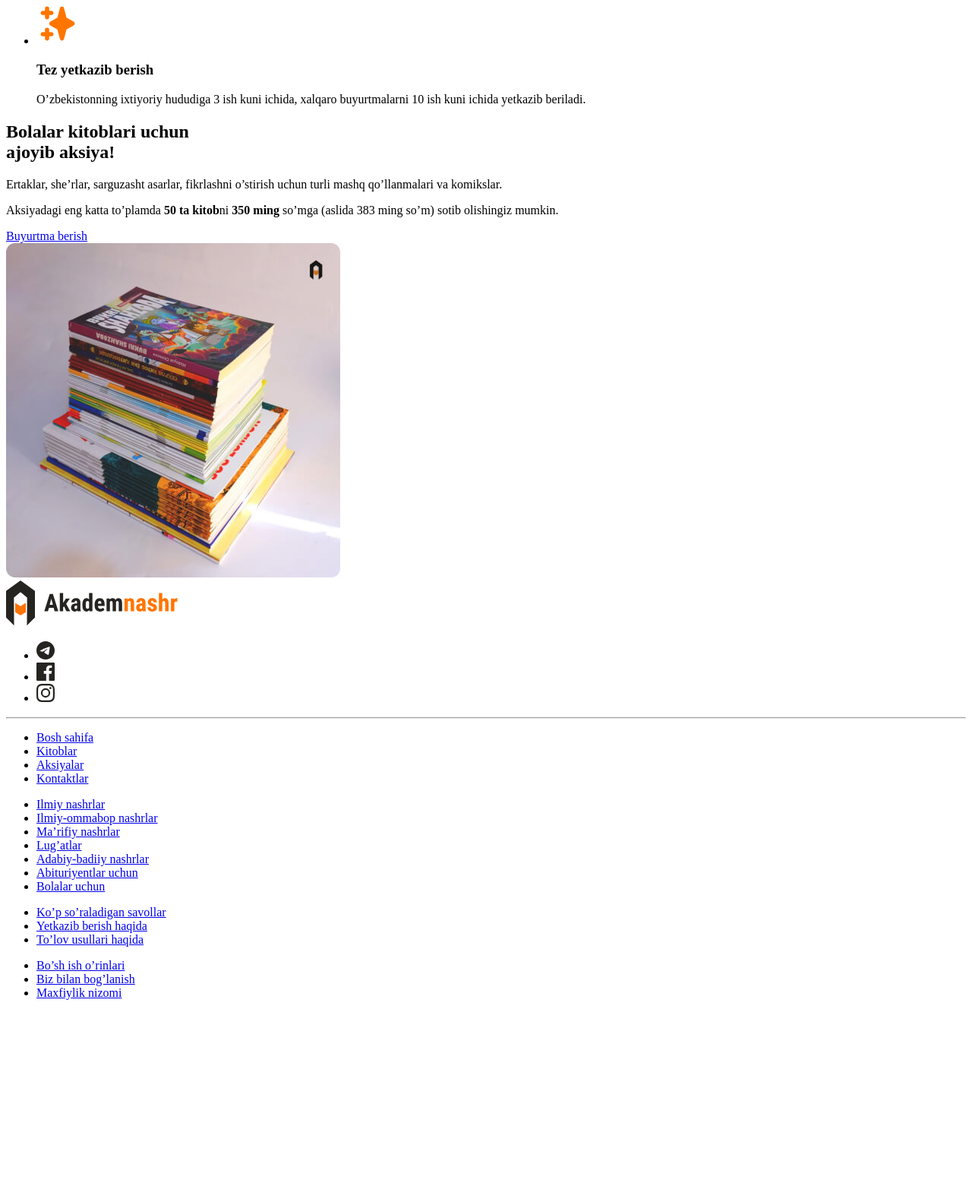
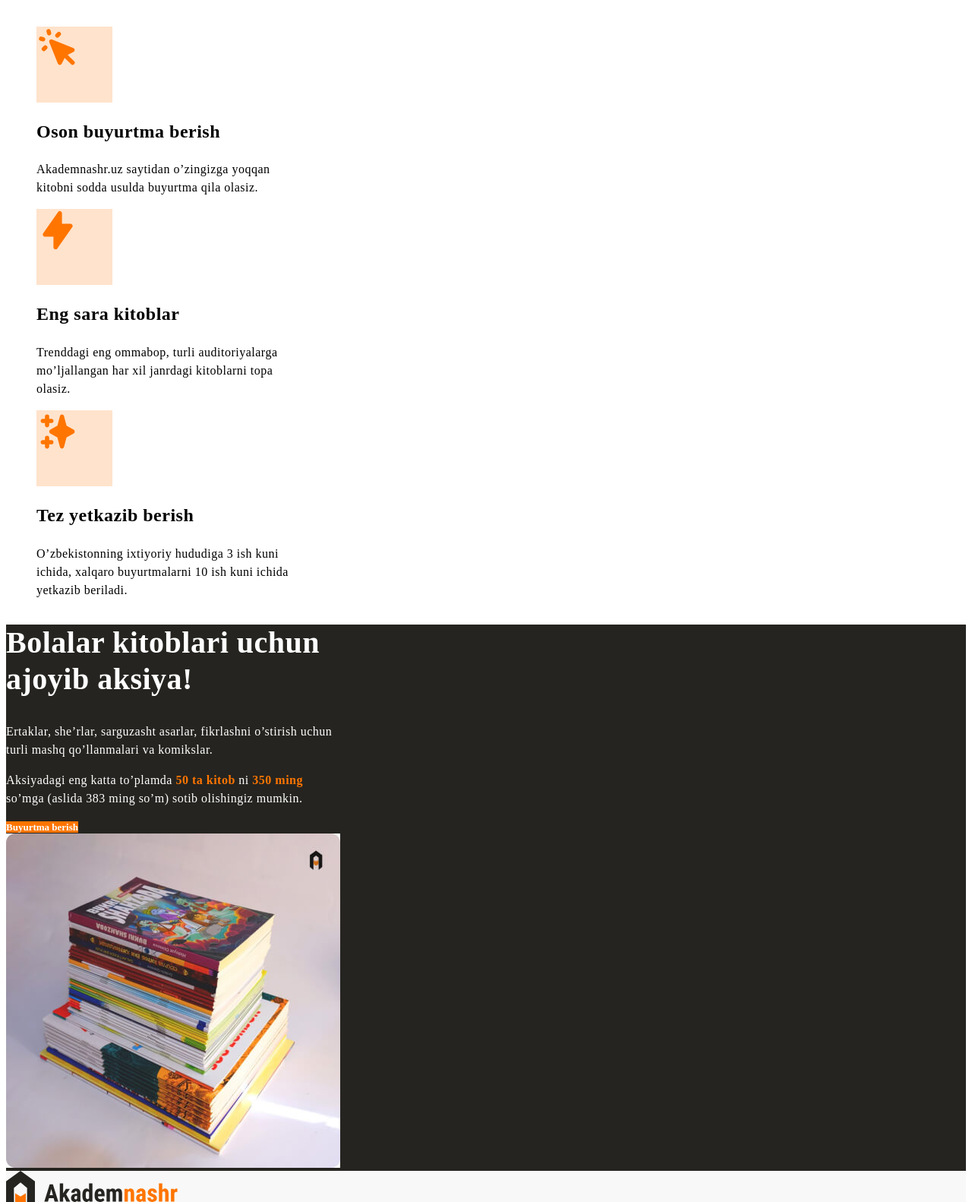
Before and after one commit to salohiddin1999/akademnashr-promo-site, a plain HTML site: page index.html in a window 1280 px wide. Shown: the part 1218-2800 px from the top of the page at 76% size. Before the commit the page ends 2550 px from the top, so only its background shows below. Drawn offline with Linux system fonts and the light colour scheme.

Commit message:
Add color, text, size and list styles

```diff
--- /dev/null
+++ b/css/styles.css
@@ -0,0 +1,160 @@
+.site-header {
+  background-color: #fff
+}
+
+.sitenav-list{
+list-style: none;
+}
+
+.sitenav-link{
+  font-weight: 500;
+  font-size: 13px;
+  line-height: 15px;
+  letter-spacing: 1px;
+  text-transform: uppercase;
+  text-decoration: none;
+  color: #000;
+}
+.main-link{
+  font-weight: bold;
+  font-size: 13px;
+  line-height: 15px;
+  background-color: #ff7500;
+  color: #fff;
+  text-decoration: none;
+}
+
+.hero{
+  background-color: #252420;
+  color: #fff;
+}
+
+.hero-content{
+width: 387px;
+}
+
+.hero-line{
+  width: 80px;
+  height: 3px;
+  background-color: #ff7500;
+  }
+
+.hero-heading{
+font-size: 40px;
+font-weight: bold;
+line-height: 120%;
+letter-spacing: 0.5px;
+
+}
+
+.hero-text{
+  font-size: 16px;
+  font-weight: normal;
+  line-height: 150%;
+  letter-spacing: 0.5px;
+}
+
+
+.hero-img{
+  width: 510px;
+  height: 510px;
+}
+.features{
+background-color: #fff;
+color: #000;
+}
+
+.features-line{
+width: 80px;
+height: 3px;
+background-color: #ff7500;
+}
+
+.features-heading{
+font-size: 72px;
+font-weight: bold;
+line-height: 120%;
+letter-spacing: 0.5px;
+color: #000;
+}
+
+.features-icon-wrapper{
+width: 100px;
+height: 100px;
+background-color: rgba(255, 117, 0, 0.2);
+}
+
+.features-title{
+font-size: 24px;
+font-weight: bold;
+line-height: 120%;
+letter-spacing: 0.5px;
+}
+
+.features-info{
+font-size: 16px;
+font-weight: normal;
+line-height: 150%;
+letter-spacing: 0.5px;
+}
+
+.features-block{
+width: 340px;
+list-style: none;
+}
+.promo{
+  background-color: #252420;
+  color: #fff;
+}
+
+.promo-content{
+width: 440px;
+}
+
+.promo-heading{
+font-size: 40px;
+font-weight: bold;
+line-height: 120%;
+letter-spacing: 0.5px;
+}
+
+.promo-text{
+font-size: 16px;
+font-weight: normal;
+line-height: 150%;
+letter-spacing: 0.5px;
+}
+
+.promo-highlight{
+color: #ff7500;
+}
+
+.promo-img{
+  width: 440px;
+  height: 440px;
+  object-fit: cover;
+}
+
+.site-footer{
+  background-color: #f8f8f8;
+}
+
+.site-footer ul{
+  list-style: none;
+}
+
+.site-footer-divider{
+  height: 2px;
+  background-color: rgba(37, 36, 32, 0.5);
+}
+
+.site-footer-links{
+  width: 224px;
+}
+
+.site-footer-links a{
+font-size: 16px;
+line-height: 19px;
+color: #252420;
+text-decoration: none;
+}
--- a/index.html
+++ b/index.html
@@ -4,89 +4,93 @@
   <meta charset="UTF-8">
   <meta http-equiv="X-UA-Compatible" content="IE=edge">
   <meta name="viewport" content="width=device-width, initial-scale=1.0">
+  <link rel="stylesheet" href="css/styles.css">
   <title>Akademnashr</title>
 </head>
 <body>
 
 <!-- Site Header  -->
 
-  <header>
+  <header class="site-header">
     <a href="index.html">
     <img src="/img/logo.svg" alt="Akademnashr logo" width="227" height="60">
     </a>
       <nav>
-        <ul>
-          <li><a href="#">Bosh sahifa</a></li>
-          <li><a href="#">Kitoblar</a></li>
-          <li><a href="#">Aksiyalar</a></li>
+        <ul class="sitenav-list">
+          <li><a class="sitenav-link" href="#">Bosh sahifa</a></li>
+          <li><a class="sitenav-link" href="#">Kitoblar</a></li>
+          <li><a class="sitenav-link" href="#">Aksiyalar</a></li>
         </ul>
       </nav>
-    <a href="#">Ro'yxatdan o'tish</a>
+    <a class="main-link" href="#">Ro'yxatdan o'tish</a>
   </header>
 
 <!-- Hero  -->
 <main>
-    <section>
-      <div>
-        <hr>
-        <h2>Python dasturlash tili</h2>
-        <p>Dasturlash asoslariga oid o‘zbek tilidagi ilk eng mukammal qo‘llanma. Kitobning har bir bo‘limi uchun maxsus video darslar yozilgan bo‘lib, ularga kitobda ko‘rsatilgan QR kod orqali o‘tish mumkin.</p>
-        <a href="#">Buyurtma berish</a>
+    <section class="hero">
+      <div class="hero-content">
+        <hr class="hero-line">
+        <h2 class="hero-heading">Python dasturlash tili</h2>
+        <p class="hero-text">Dasturlash asoslariga oid o‘zbek tilidagi ilk eng mukammal qo‘llanma. Kitobning har bir bo‘limi uchun maxsus video darslar yozilgan bo‘lib, ularga kitobda ko‘rsatilgan QR kod orqali o‘tish mumkin.</p>
+        <a class="main-link" href="#">Buyurtma berish</a>
       </div>
 
-      <img src="img/python-book.jpg" alt=" Python kitob" width="510" height="510" srcset="img/python-book.jpg 1x, img/python-book@2x.jpg 2x" >
+      <img class="hero-img" src="img/python-book.jpg" alt=" Python kitob" width="510" height="510" srcset="img/python-book.jpg 1x, img/python-book@2x.jpg 2x" >
 
     </section>
 
   <!--  FEATURES   -->
-<section>
+<section class="features">
 
-      <hr>
+      <hr class="features-line">
 
-      <h2>Nega aynan Akademnashr?</h2>
+      <h2 class="features-heading">Nega aynan <br> Akademnashr?</h2>
 
         <ul>
-          <li>
+          <li class="features-block">
 
-            <img src="/img/icon-cursor-click.svg" alt="" width="56" height="56">
+      <div class="features-icon-wrapper"><img src="/img/icon-cursor-click.svg" alt="" width="56" height="56">
+            </div>
 
-            <h3>Oson buyurtma berish</h3>
-            <p>Akademnashr.uz saytidan o’zingizga yoqqan kitobni sodda usulda buyurtma qila olasiz.</p>
+            <h3 class="features-title">Oson buyurtma berish</h3>
+            <p class="features-info">Akademnashr.uz saytidan o’zingizga yoqqan kitobni sodda usulda buyurtma qila olasiz.</p>
           </li>
-          <li>
+          <li class="features-block">
 
-            <img src="/img/icon-lightning-bolt.svg" alt="" width="56" height="56">
+      <div class="features-icon-wrapper"><img src="/img/icon-lightning-bolt.svg" alt="" width="56" height="56">
+            </div>
 
-            <h3>Eng sara kitoblar</h3>
-            <p>Trenddagi eng ommabop, turli auditoriyalarga mo’ljallangan har xil janrdagi kitoblarni topa olasiz.</p>
+            <h3 class="features-title">Eng sara kitoblar</h3>
+            <p class="features-info">Trenddagi eng ommabop, turli auditoriyalarga mo’ljallangan har xil janrdagi kitoblarni topa olasiz.</p>
           </li>
-          <li>
+          <li class="features-block">
 
-            <img src="/img/icon-sparkles.svg" alt="" width="56" height="56">
+      <div class="features-icon-wrapper"><img src="/img/icon-sparkles.svg" alt="" width="56" height="56">
+            </div>
 
-            <h3>Tez yetkazib berish</h3>
-            <p>O’zbekistonning ixtiyoriy hududiga 3 ish kuni ichida, xalqaro buyurtmalarni 10 ish kuni ichida yetkazib beriladi.</p>
+            <h3 class="features-title">Tez yetkazib berish</h3>
+            <p class="features-info">O’zbekistonning ixtiyoriy hududiga 3 ish kuni ichida, xalqaro buyurtmalarni 10 ish kuni ichida yetkazib beriladi.</p>
           </li>
         </ul>
 </section>
 
   <!-- AKSIYA -->
 
-    <section>
-      <div>
-        <h2>Bolalar kitoblari uchun <br> ajoyib aksiya!</h2>
-          <p>Ertaklar, she’rlar, sarguzasht asarlar, fikrlashni o’stirish uchun turli mashq qo’llanmalari va komikslar.</p>
-          <p>Aksiyadagi eng katta to’plamda <strong>50 ta kitob</strong>ni <strong>350 ming</strong> so’mga (aslida 383 ming so’m) sotib olishingiz mumkin.</p>
-          <a href="#">Buyurtma berish</a>
+    <section class="promo">
+      <div class="promo-content">
+        <h2 class="promo-heading">Bolalar kitoblari uchun <br> ajoyib aksiya!</h2>
+          <p class="promo-text">Ertaklar, she’rlar, sarguzasht asarlar, fikrlashni o’stirish uchun turli mashq qo’llanmalari va komikslar.</p>
+          <p class="promo-text">Aksiyadagi eng katta to’plamda <strong class="promo-highlight">50 ta kitob    </strong>ni <strong class="promo-highlight">350 ming</strong> so’mga (aslida 383 ming so’m) sotib olishingiz mumkin.</p>
+          <a class="main-link" href="#">Buyurtma berish</a>
       </div>
 
-      <img src="img/sale-img.jpg" alt="Kitoblar" width="440" height="440" srcset="img/sale-img.jpg 1x, img/sale-img@2x.jpg 2x">
+      <img class="promo-img" src="img/sale-img.jpg" alt="Kitoblar" width="440" height="440" srcset="img/sale-img.jpg 1x, img/sale-img@2x.jpg 2x">
     </section>
 </main>
 
    <!-- SITE FOOTER  -->
 
-     <footer>
+     <footer class="site-footer">
        <div>
          <a href="index.html">
 
@@ -107,33 +111,33 @@
             </ul>
        </div>
 
-           <hr>
+           <hr class="site-footer-divider">
        <!-- LINKLAR  -->
         <div>
-          <ul>
-            <li><a href="#">Bosh sahifa</a></li>
-            <li><a href="#">Kitoblar</a></li>
-            <li><a href="#">Aksiyalar</a></li>
-            <li><a href="#">Kontaktlar</a></li>
+          <ul class="site-footer-links">
+            <li><a class href="#">Bosh sahifa</a></li>
+            <li><a class href="#">Kitoblar</a></li>
+            <li><a class href="#">Aksiyalar</a></li>
+            <li><a class href="#">Kontaktlar</a></li>
           </ul>
-          <ul>
-            <li><a href="#">Ilmiy nashrlar</a></li>
-            <li><a href="#">Ilmiy-ommabop nashrlar</a></li>
-            <li><a href="#">Ma’rifiy nashrlar</a></li>
-            <li><a href="#">Lug’atlar</a></li>
-            <li><a href="#">Adabiy-badiiy nashrlar</a></li>
-            <li><a href="#">Abituriyentlar uchun</a></li>
-            <li><a href="#">Bolalar uchun</a></li>
+          <ul class="site-footer-links">
+            <li><a class href="#">Ilmiy nashrlar</a></li>
+            <li><a class href="#">Ilmiy-ommabop nashrlar</a></li>
+            <li><a class href="#">Ma’rifiy nashrlar</a></li>
+            <li><a class href="#">Lug’atlar</a></li>
+            <li><a class href="#">Adabiy-badiiy nashrlar</a></li>
+            <li><a class href="#">Abituriyentlar uchun</a></li>
+            <li><a class href="#">Bolalar uchun</a></li>
           </ul>
-          <ul>
-            <li><a href="#">Ko’p so’raladigan savollar</a></li>
-            <li><a href="#">Yetkazib berish haqida</a></li>
-            <li><a href="#">To’lov usullari haqida</a></li>
+          <ul class="site-footer-links">
+            <li><a class href="#">Ko’p so’raladigan savollar</a></li>
+            <li><a class href="#">Yetkazib berish haqida</a></li>
+            <li><a class href="#">To’lov usullari haqida</a></li>
           </ul>
-          <ul>
-            <li><a href="#">Bo’sh ish o’rinlari</a></li>
-            <li><a href="#">Biz bilan bog’lanish</a></li>
-            <li><a href="#">Maxfiylik nizomi</a></li>
+          <ul class="site-footer-links">
+            <li><a class href="#">Bo’sh ish o’rinlari</a></li>
+            <li><a class href="#">Biz bilan bog’lanish</a></li>
+            <li><a class href="#">Maxfiylik nizomi</a></li>
           </ul>
         </div>
      </footer>
```
